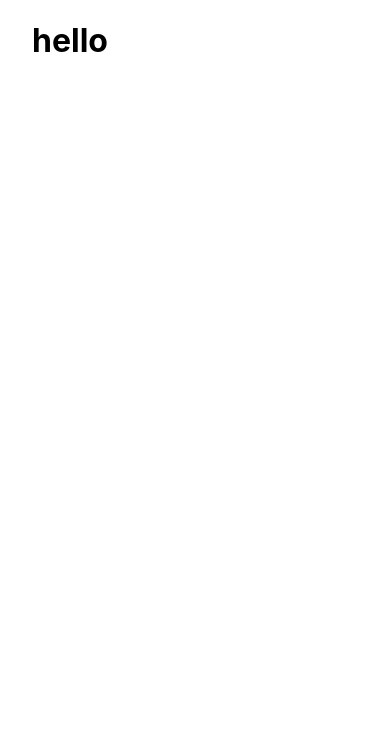
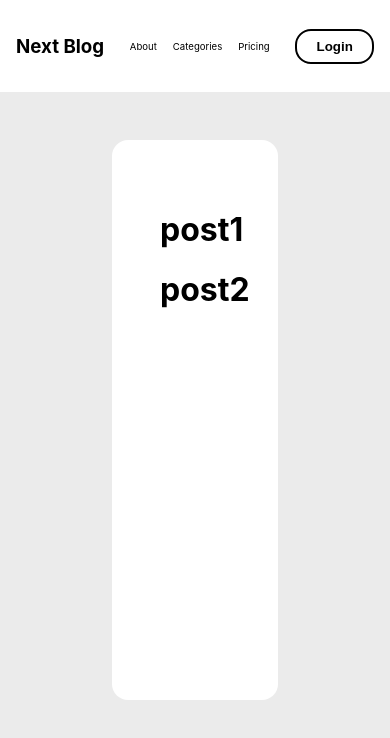
Before and after one commit to botosdavid/nextblog, a Next.js app: page / in a window 390 px wide. Shown: the top 738 px of the page. Built offline with nearby package versions, Linux system fonts and the light colour scheme.

Commit message:
basic layout

```diff
--- /dev/null
+++ b/components/Header/Header.module.css
@@ -0,0 +1,42 @@
+.container{
+    display: flex;
+    width: 100vw;
+    align-items: center;
+    justify-content: space-between;
+    padding: 0.5rem 7rem;
+    background-color:white;
+}
+
+.nav {
+    display: flex;
+    gap: 2rem;
+}
+
+.button {
+    padding: 0.5rem 1.2rem;
+    border: 2px solid black;
+    color: black;
+    background-color: white;
+    border-radius: 1rem;
+    font-weight: bold;
+    cursor: pointer;
+}
+
+.button:hover{
+    border: 2px solid white;
+    color: white;
+    background-color: black;
+}
+
+@media screen and (max-width: 700px) {
+    .container {
+        padding: 1rem;
+    }
+}
+
+@media screen and (max-width: 700px) {
+    .nav {
+        font-size: 0.6rem;
+        gap: 1rem;
+    }
+}
--- /dev/null
+++ b/components/Header/Header.tsx
@@ -0,0 +1,21 @@
+import { NextPage } from 'next';
+import Link from 'next/link'
+import styles from './Header.module.css';
+
+const Header: NextPage = () => {
+    return (
+        <div className={styles.container}>
+            <h3>Next Blog</h3>
+            <nav className={styles.nav}>
+                <Link href='/about'>About</Link>
+                <Link href='/categories'>Categories</Link>
+                <Link href='/pricing'>Pricing</Link>
+            </nav>
+            <button className={styles.button}>Login</button>
+        </div>
+    )
+}
+
+
+
+export default Header;
--- a/pages/_app.tsx
+++ b/pages/_app.tsx
@@ -1,8 +1,12 @@
 import '../styles/globals.css'
 import type { AppProps } from 'next/app'
+import Header from '../components/Header/Header';
 
 function MyApp({ Component, pageProps }: AppProps) {
-  return <Component {...pageProps} />
+  return <>
+    <Header />
+    <Component {...pageProps} />
+  </>
 }
 
 export default MyApp
--- a/pages/index.tsx
+++ b/pages/index.tsx
@@ -2,16 +2,33 @@ import type { NextPage } from 'next'
 import Head from 'next/head'
 import Image from 'next/image'
 import styles from '../styles/Home.module.css'
+import { useState } from 'react';
+
+interface Post {
+  title: string,
+  description?: string,
+  author?: string,
+  likes?: string
+}
+
+const initialPosts = [
+  {title: 'post1'},{title: 'post2'}
+]
 
 const Home: NextPage = () => {
+  const [posts, setPosts] = useState<Post[]>(initialPosts);
   return (
-    <div className={styles.container}>
+    <div className={styles.body}>
       <Head>
-        <title>Create Next App</title>
+        <title>Next Blog</title>
         <meta name="description" content="Generated by create next app" />
         <link rel="icon" href="/favicon.ico" />
       </Head>
-      <h1>hello</h1>
+      <div className={styles.container}>
+        {posts.map((post) => (
+          <h1>{post.title}</h1>
+        ))}
+      </div>
 
     </div>
   )
--- a/styles/Home.module.css
+++ b/styles/Home.module.css
@@ -1,129 +1,11 @@
-.container {
-  padding: 0 2rem;
+.body {
+  min-height: 90vh;
+  padding: 3rem 7rem;
 }
 
-.main {
-  min-height: 100vh;
-  padding: 4rem 0;
-  flex: 1;
-  display: flex;
-  flex-direction: column;
-  justify-content: center;
-  align-items: center;
+.container {
+  background-color: white;
+  border-radius: 1rem;
+  min-height: 35rem;
+  padding: 3rem;
 }
-
-.footer {
-  display: flex;
-  flex: 1;
-  padding: 2rem 0;
-  border-top: 1px solid #eaeaea;
-  justify-content: center;
-  align-items: center;
-}
-
-.footer a {
-  display: flex;
-  justify-content: center;
-  align-items: center;
-  flex-grow: 1;
-}
-
-.title a {
-  color: #0070f3;
-  text-decoration: none;
-}
-
-.title a:hover,
-.title a:focus,
-.title a:active {
-  text-decoration: underline;
-}
-
-.title {
-  margin: 0;
-  line-height: 1.15;
-  font-size: 4rem;
-}
-
-.title,
-.description {
-  text-align: center;
-}
-
-.description {
-  margin: 4rem 0;
-  line-height: 1.5;
-  font-size: 1.5rem;
-}
-
-.code {
-  background: #fafafa;
-  border-radius: 5px;
-  padding: 0.75rem;
-  font-size: 1.1rem;
-  font-family: Menlo, Monaco, Lucida Console, Liberation Mono, DejaVu Sans Mono,
-    Bitstream Vera Sans Mono, Courier New, monospace;
-}
-
-.grid {
-  display: flex;
-  align-items: center;
-  justify-content: center;
-  flex-wrap: wrap;
-  max-width: 800px;
-}
-
-.card {
-  margin: 1rem;
-  padding: 1.5rem;
-  text-align: left;
-  color: inherit;
-  text-decoration: none;
-  border: 1px solid #eaeaea;
-  border-radius: 10px;
-  transition: color 0.15s ease, border-color 0.15s ease;
-  max-width: 300px;
-}
-
-.card:hover,
-.card:focus,
-.card:active {
-  color: #0070f3;
-  border-color: #0070f3;
-}
-
-.card h2 {
-  margin: 0 0 1rem 0;
-  font-size: 1.5rem;
-}
-
-.card p {
-  margin: 0;
-  font-size: 1.25rem;
-  line-height: 1.5;
-}
-
-.logo {
-  height: 1em;
-  margin-left: 0.5rem;
-}
-
-@media (max-width: 600px) {
-  .grid {
-    width: 100%;
-    flex-direction: column;
-  }
-}
-
-@media (prefers-color-scheme: dark) {
-  .card,
-  .footer {
-    border-color: #222;
-  }
-  .code {
-    background: #111;
-  }
-  .logo img {
-    filter: invert(1);
-  }
-}
--- a/styles/globals.css
+++ b/styles/globals.css
@@ -4,6 +4,7 @@ body {
   margin: 0;
   font-family: -apple-system, BlinkMacSystemFont, Segoe UI, Roboto, Oxygen,
     Ubuntu, Cantarell, Fira Sans, Droid Sans, Helvetica Neue, sans-serif;
+  background-color: #ebebeb
 }
 
 a {
```
